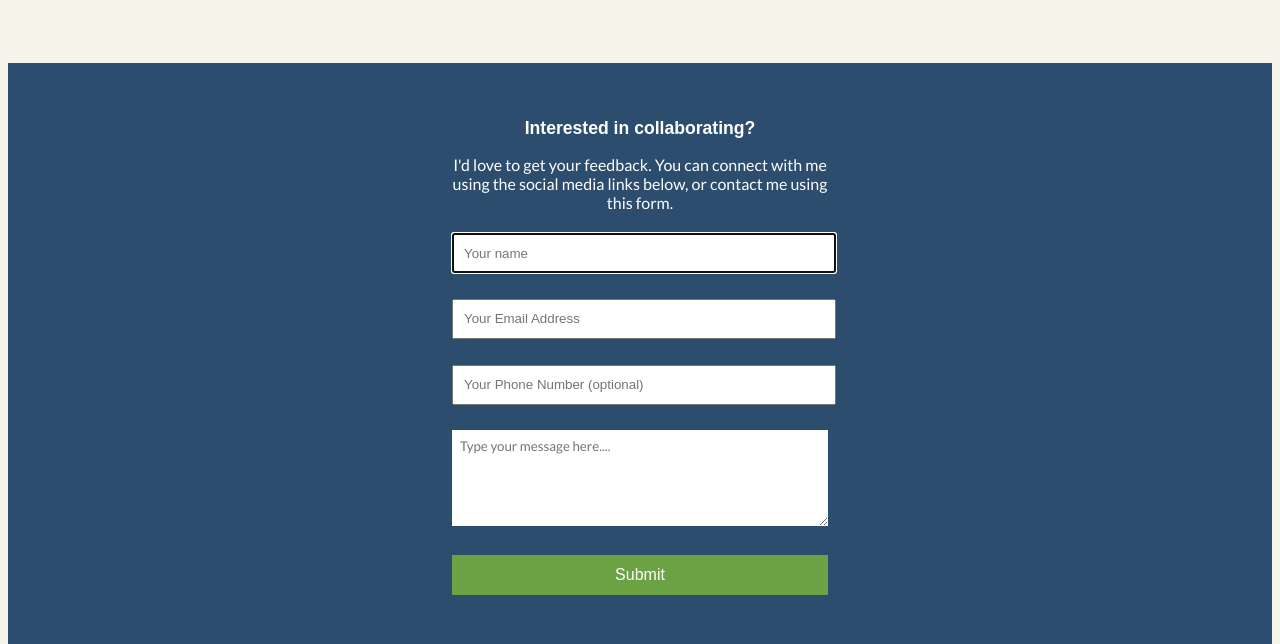
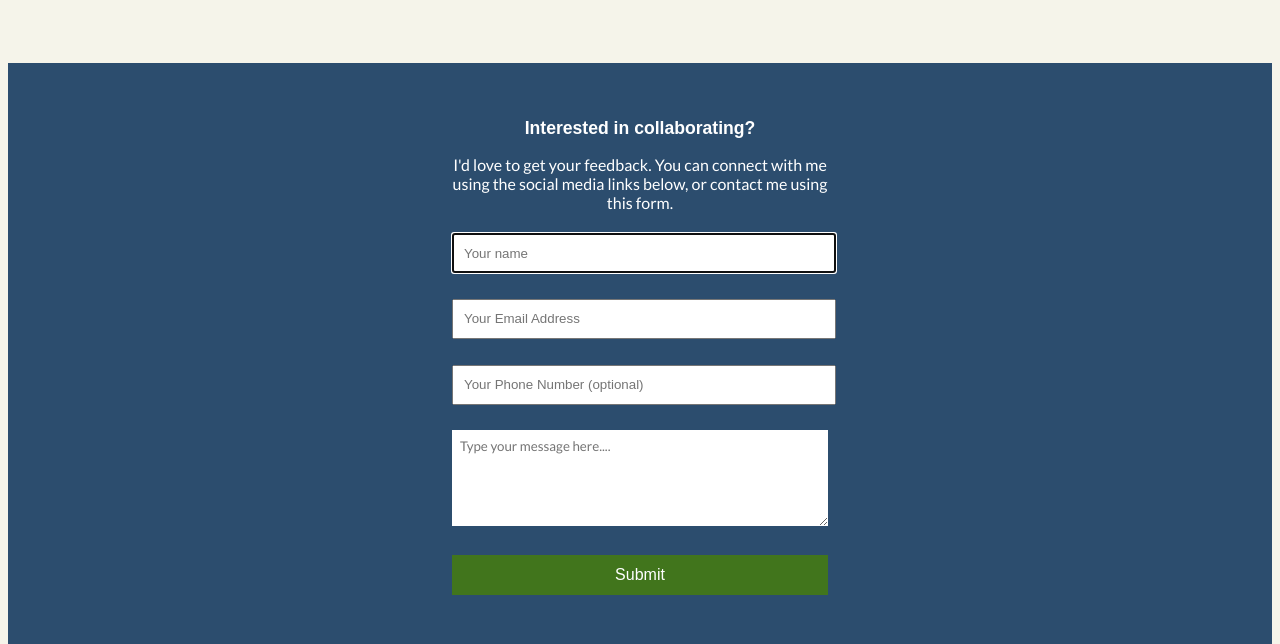
Before and after one commit to blakbox23/portfolio, a plain HTML site: page index.html in a window 1280 px wide. Shown: the part 1853-2497 px from the top of the page. Drawn offline with nearby package versions, Linux system fonts and the light colour scheme; a web font is replaced by a local one.

Commit message:
Fix contrast issues

```diff
--- a/css/styles.css
+++ b/css/styles.css
@@ -294,7 +294,7 @@ textarea {
   width: 94%;
   height: 2.5rem;
   font-size: 1rem;
-  background-color:#6BA244;
+  background-color:#41751c;
   color: #fff;
   border: none;
   margin: auto;
```
